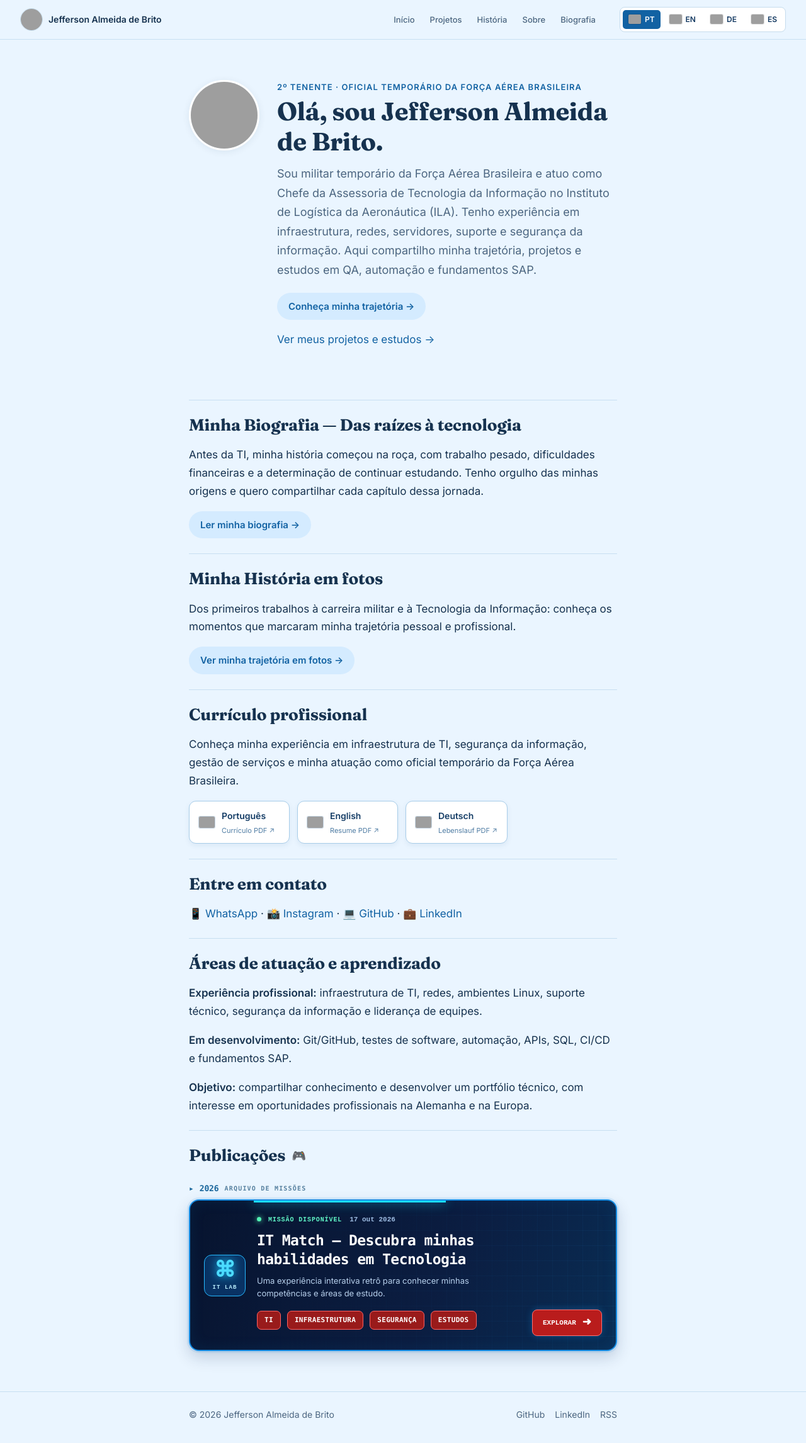
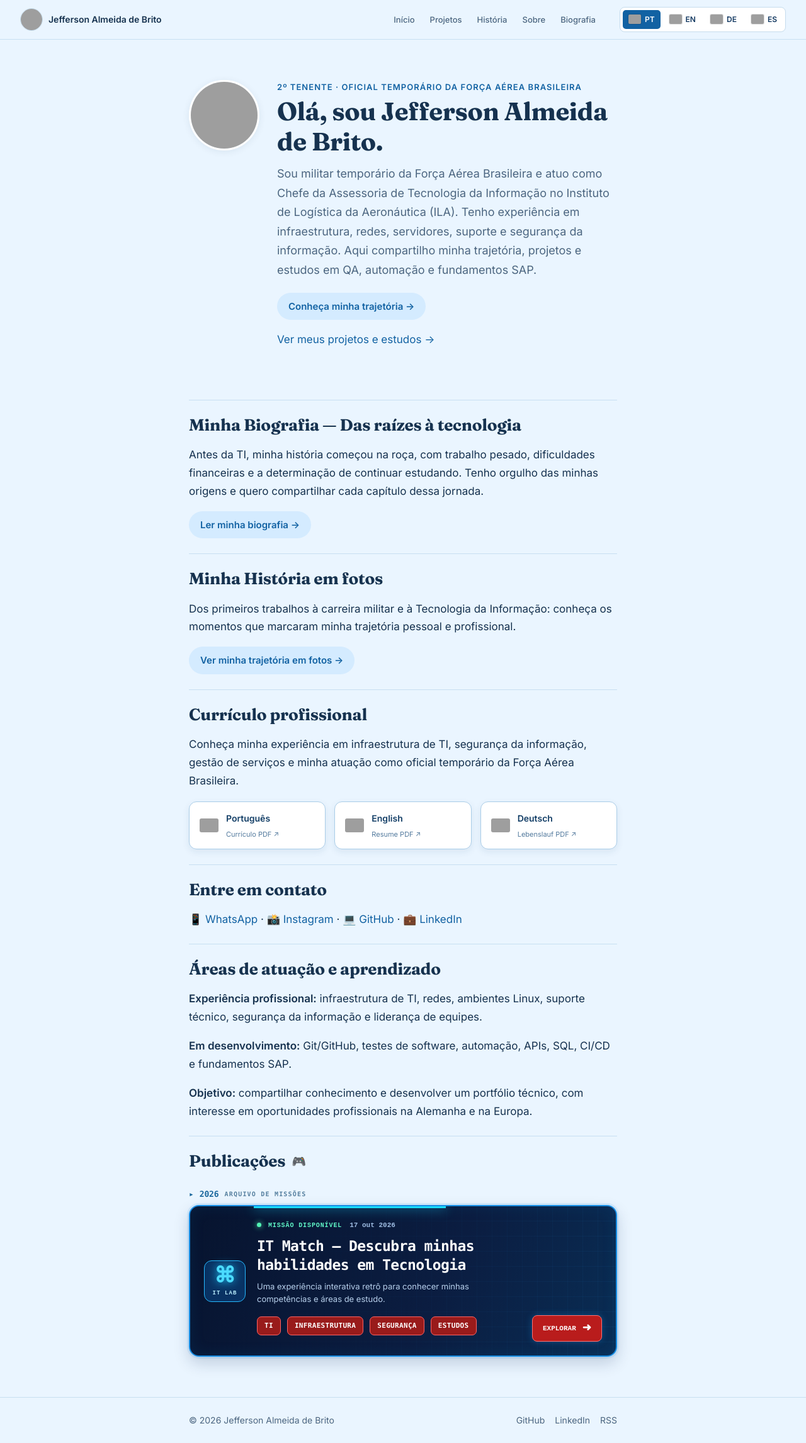
Before and after one commit to jeffersondk3/jeffersondk3.github.io, a Jekyll site: the page built from index.html, in a window 1280 px wide. Shown: the whole page at 63% size. Built offline with Jekyll 4.4.1, drawn with Linux system fonts in a browser that asks for light colours; grey boxes are pictures that could not be loaded.

Commit message:
Organiza três currículos em cartões separados com bandeiras e estilo direto

```diff
--- a/index.html
+++ b/index.html
@@ -27,10 +27,19 @@ layout: default
 <section class="posts">
   <h2 class="section-title">Currículo profissional</h2>
   <p>Conheça minha experiência em infraestrutura de TI, segurança da informação, gestão de serviços e minha atuação como oficial temporário da Força Aérea Brasileira.</p>
-  <div class="resume-language-list" aria-label="Currículos por idioma">
-    <a class="resume-language-link" href="{{ '/assets/curriculo/Jefferson_Curriculo_PT_Tabular.pdf' | relative_url }}" target="_blank" rel="noopener noreferrer"><img src="https://flagcdn.com/w40/br.png" width="25" height="18" alt="Bandeira do Brasil" loading="lazy"><span><strong>Português</strong><small>Currículo PDF ↗</small></span></a>
-    <a class="resume-language-link" href="{{ '/assets/curriculo/Jefferson_Europass_EN.pdf' | relative_url }}" target="_blank" rel="noopener noreferrer"><img src="https://flagcdn.com/w40/gb.png" width="25" height="18" alt="Bandeira do Reino Unido" loading="lazy"><span><strong>English</strong><small>Resume PDF ↗</small></span></a>
-    <a class="resume-language-link" href="{{ '/assets/curriculo/Jefferson_Curriculo_DE.pdf' | relative_url }}" target="_blank" rel="noopener noreferrer"><img src="https://flagcdn.com/w40/de.png" width="25" height="18" alt="Bandeira da Alemanha" loading="lazy"><span><strong>Deutsch</strong><small>Lebenslauf PDF ↗</small></span></a>
+  <div aria-label="Currículos disponíveis por idioma" style="display:flex;flex-wrap:wrap;align-items:stretch;gap:14px;margin:18px 0 10px;">
+    <a href="{{ '/assets/curriculo/Jefferson_Curriculo_PT_Tabular.pdf' | relative_url }}" target="_blank" rel="noopener noreferrer" style="display:inline-flex;align-items:center;gap:12px;flex:1 1 165px;min-width:155px;max-width:225px;padding:14px 16px;border:1px solid #aacde8;border-radius:12px;background:#fff;color:#143f67;text-decoration:none;box-shadow:0 4px 12px rgba(18,68,110,.09);box-sizing:border-box;">
+      <img src="https://flagcdn.com/w40/br.png" alt="Bandeira do Brasil" width="30" height="22" style="width:30px;height:22px;object-fit:cover;border-radius:3px;flex-shrink:0;">
+      <span style="display:flex;flex-direction:column;gap:4px;"><strong style="font-size:14px;color:#143f67;">Português</strong><small style="font-size:11px;color:#547b9e;">Currículo PDF ↗</small></span>
+    </a>
+    <a href="{{ '/assets/curriculo/Jefferson_Europass_EN.pdf' | relative_url }}" target="_blank" rel="noopener noreferrer" style="display:inline-flex;align-items:center;gap:12px;flex:1 1 165px;min-width:155px;max-width:225px;padding:14px 16px;border:1px solid #aacde8;border-radius:12px;background:#fff;color:#143f67;text-decoration:none;box-shadow:0 4px 12px rgba(18,68,110,.09);box-sizing:border-box;">
+      <img src="https://flagcdn.com/w40/gb.png" alt="Bandeira do Reino Unido" width="30" height="22" style="width:30px;height:22px;object-fit:cover;border-radius:3px;flex-shrink:0;">
+      <span style="display:flex;flex-direction:column;gap:4px;"><strong style="font-size:14px;color:#143f67;">English</strong><small style="font-size:11px;color:#547b9e;">Resume PDF ↗</small></span>
+    </a>
+    <a href="{{ '/assets/curriculo/Jefferson_Curriculo_DE.pdf' | relative_url }}" target="_blank" rel="noopener noreferrer" style="display:inline-flex;align-items:center;gap:12px;flex:1 1 165px;min-width:155px;max-width:225px;padding:14px 16px;border:1px solid #aacde8;border-radius:12px;background:#fff;color:#143f67;text-decoration:none;box-shadow:0 4px 12px rgba(18,68,110,.09);box-sizing:border-box;">
+      <img src="https://flagcdn.com/w40/de.png" alt="Bandeira da Alemanha" width="30" height="22" style="width:30px;height:22px;object-fit:cover;border-radius:3px;flex-shrink:0;">
+      <span style="display:flex;flex-direction:column;gap:4px;"><strong style="font-size:14px;color:#143f67;">Deutsch</strong><small style="font-size:11px;color:#547b9e;">Lebenslauf PDF ↗</small></span>
+    </a>
   </div>
 </section>
 
```
